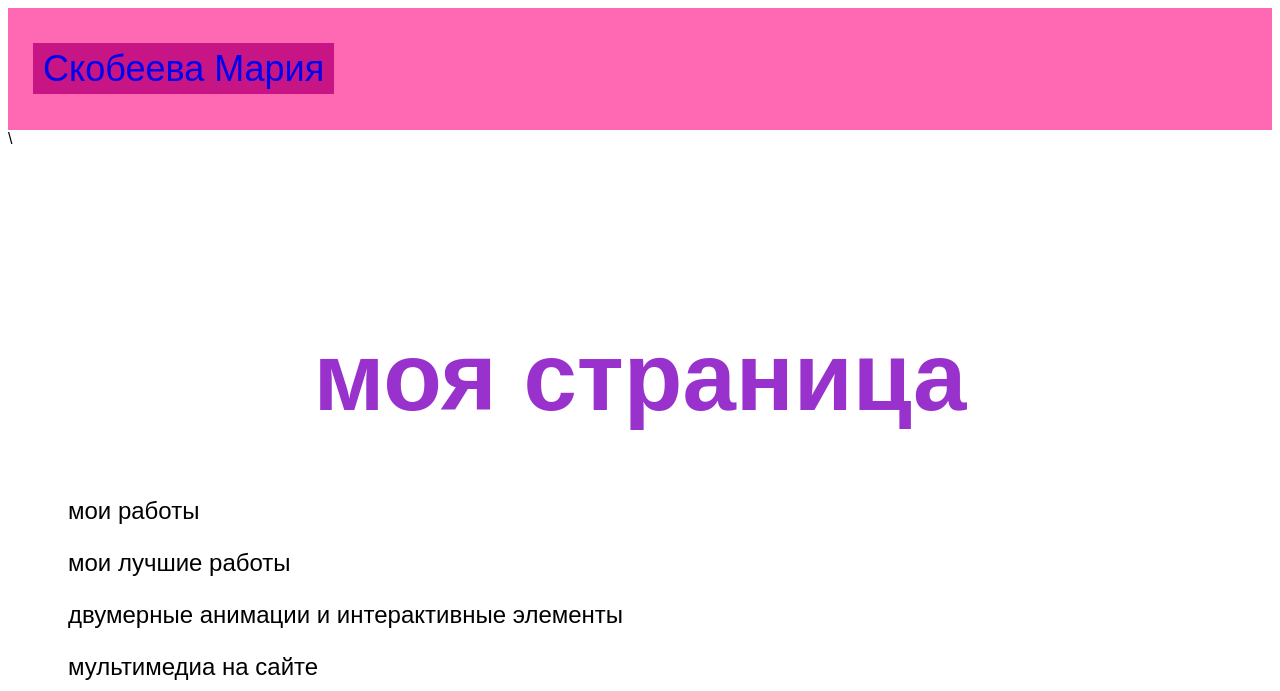
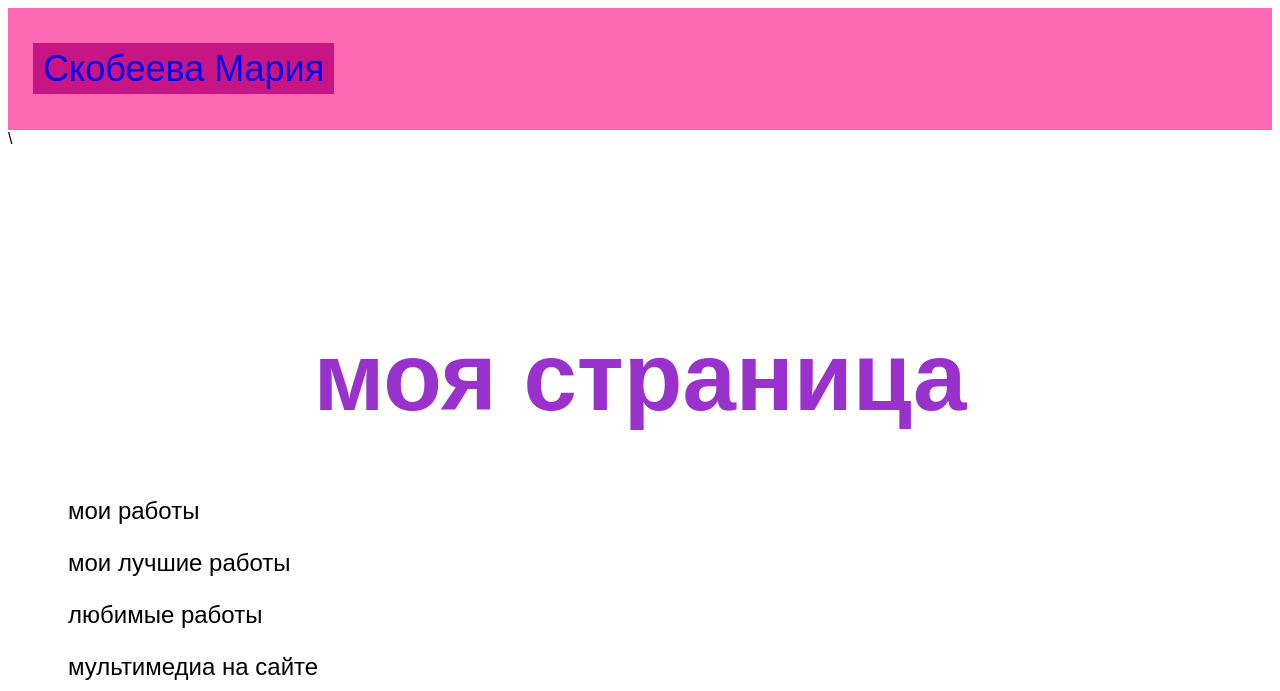
Before and after one commit to masha76965/jgjbjuyyoi, a plain HTML site: page index.html in a window 1280 px wide. Shown: the top 691 px of the page. Drawn offline with Linux system fonts and the light colour scheme.

Commit message:
Update index.html

```diff
--- a/index.html
+++ b/index.html
@@ -12,7 +12,7 @@
       <h1><br/> моя страница</h1>
       <p>мои работы</p>
       <p>мои лучшие работы</p>
-      <p>двумерные анимации и интерактивные элементы</p>
+      <p>любимые работы</p>
       <p>мультимедиа на сайте</p>
       <img src="https://mars.algoritmika.org/uploads/2021/04/carousel-1684591_0_1618254197.svg" width="830px" height="550px"/>
     </main>
```
